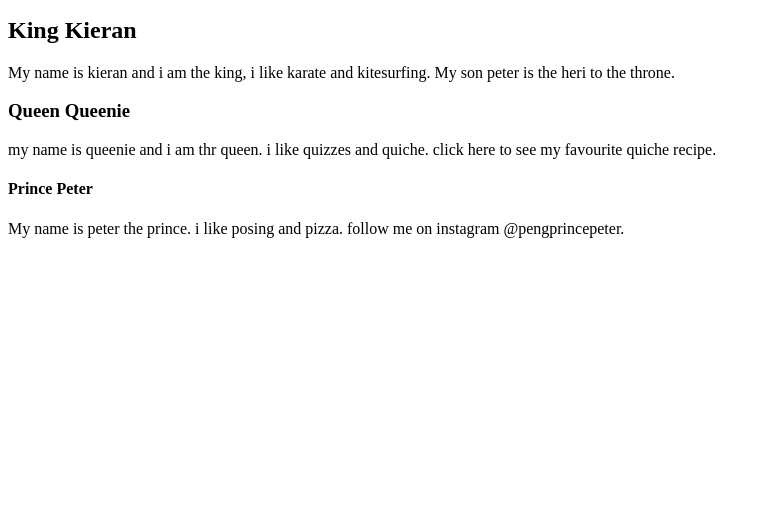
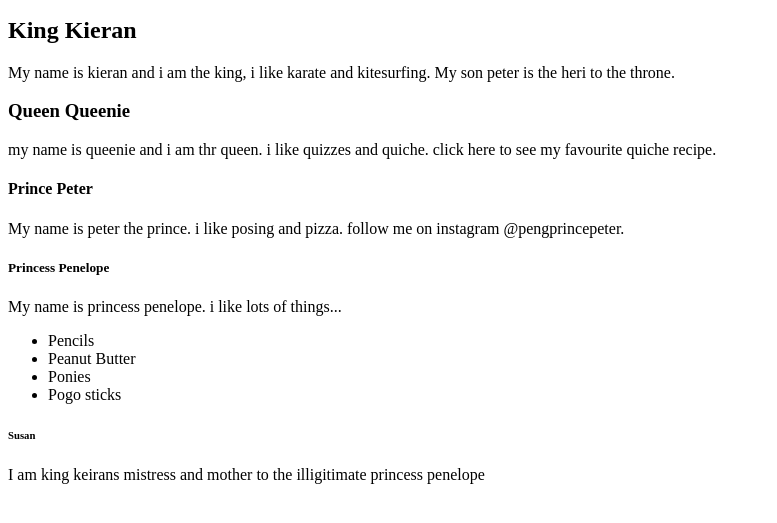
Before and after one commit to andrewdohertyy/nology-coursework, a plain HTML site: page web-fundamentals/index.html in a window 1280 px wide. Shown: the part 101-624 px from the top of the page, without its empty margins (0-777 px from the left). Drawn offline with Linux system fonts and the light colour scheme.

Commit message:
Structure for the webpage set out

```diff
--- a/web-fundamentals/index.html
+++ b/web-fundamentals/index.html
@@ -19,6 +19,17 @@
     <h4>Prince Peter</h4>
     <p>My name is peter the prince. i like posing and pizza. follow me on instagram @pengprincepeter.</p>
 
+    <h5>Princess Penelope</h5>
+    <p>My name is princess penelope. i like lots of things...</p>
+    <UL>
+        <LI>Pencils</LI>
+        <li>Peanut Butter</li>
+        <li>Ponies</li>
+        <li>Pogo sticks</li>
+    </UL>
+
+    <h6>Susan</h6>
+    <p>I am king keirans mistress and mother to the illigitimate princess penelope</p>
 
 </body>
 </html>
```
